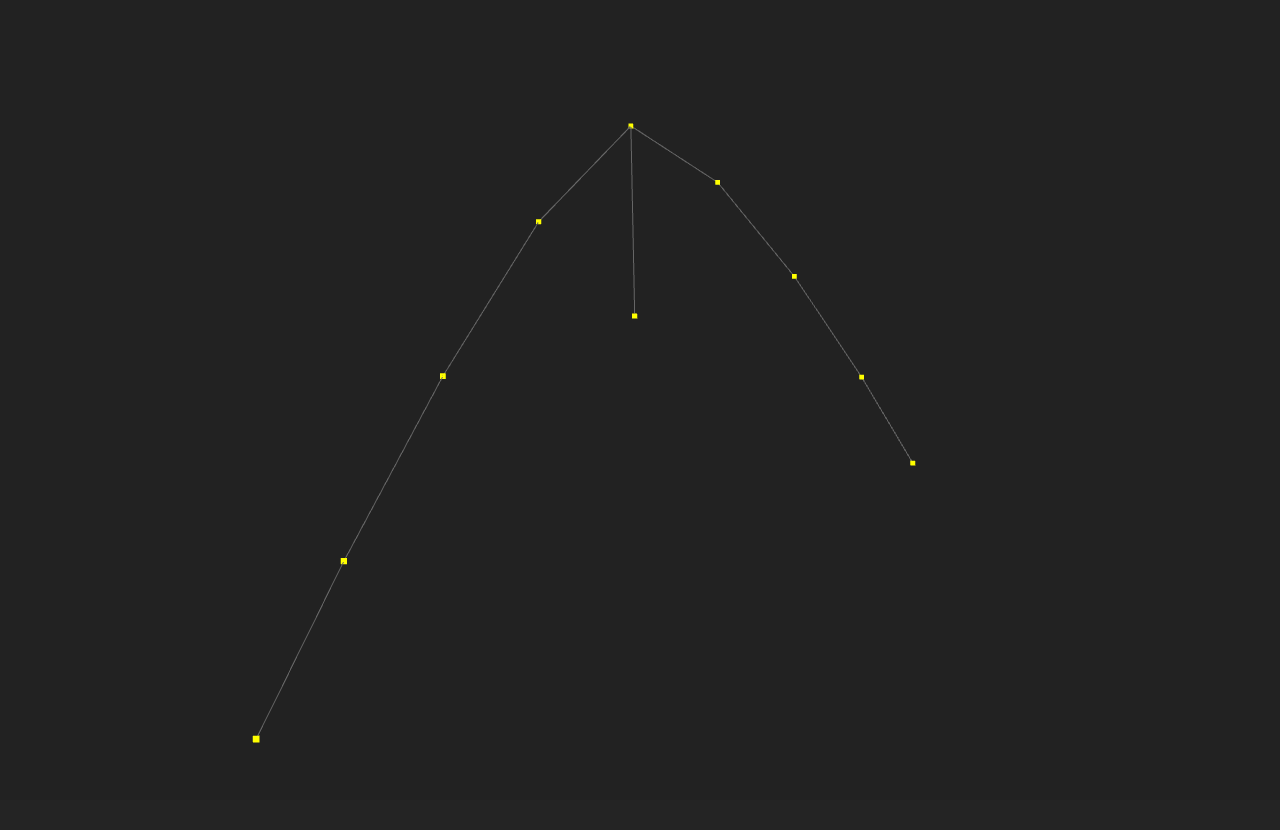
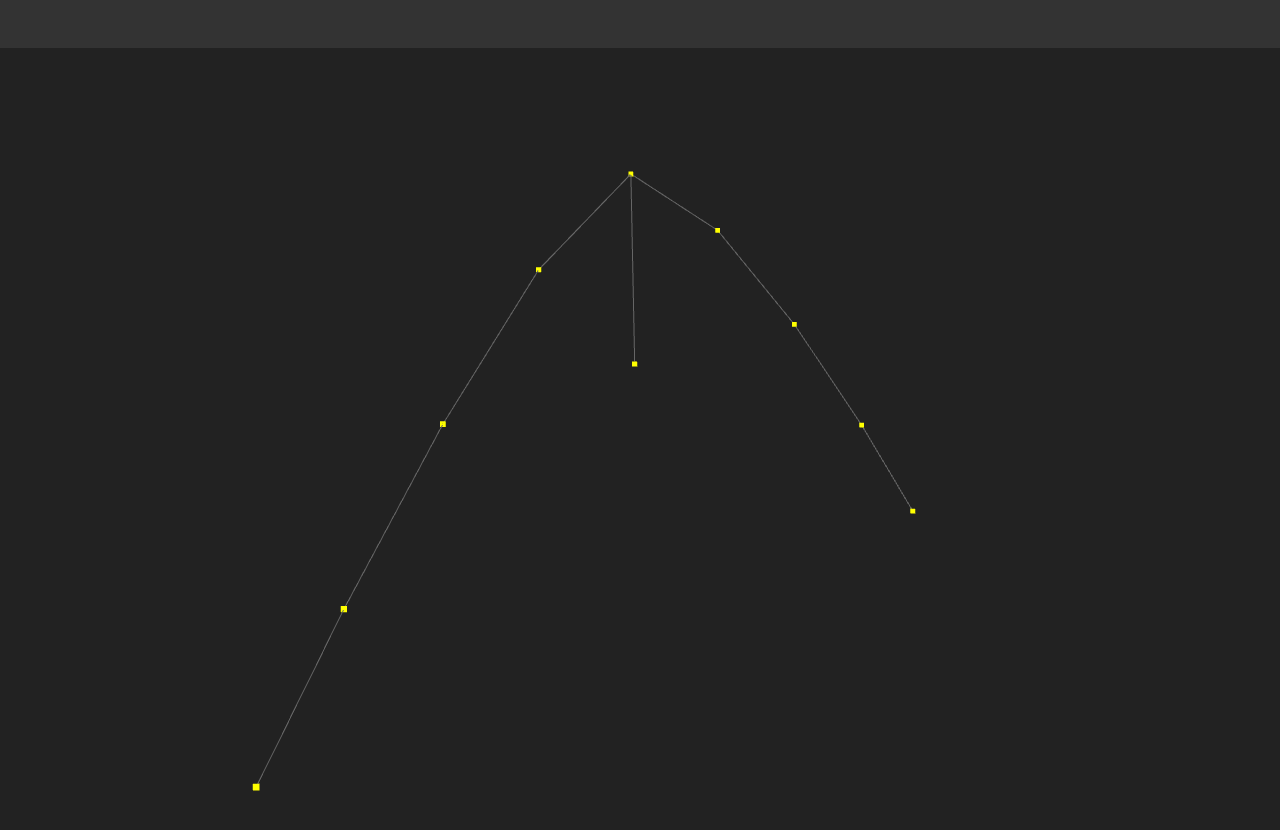
Before and after one commit to Hellek/threejs-graph-builder, a website built with Vite: page index.html in a window 1280 px wide. Before the commit the page ends 800 px from the top, so only its background shows below. Built offline with nearby package versions, Linux system fonts and the light colour scheme.

Commit message:
Add header

```diff
--- a/index.html
+++ b/index.html
@@ -8,6 +8,7 @@
     <title>Learn three.js</title>
   </head>
   <body>
+    <header id="header"></header>
     <div id="app"></div>
     <script type="module" src="/src/main.ts"></script>
   </body>
--- a/src/style.css
+++ b/src/style.css
@@ -5,7 +5,7 @@
 
   color-scheme: light dark;
   color: rgba(255, 255, 255, 0.87);
-  background-color: #242424;
+  background-color: #222222;
 
   font-synthesis: none;
   text-rendering: optimizeLegibility;
@@ -20,4 +20,17 @@ html, body {
 
 body {
   margin: 0;
+  display: flex;
+  flex-direction: column;
 }
+
+#header {
+  min-height: 32px;
+  padding: 8px 24px;
+  background-color: #333;
+  /* border-bottom: 1px solid #ccc; */
+}
+
+#app {
+  flex-grow: 1;
+}
```
